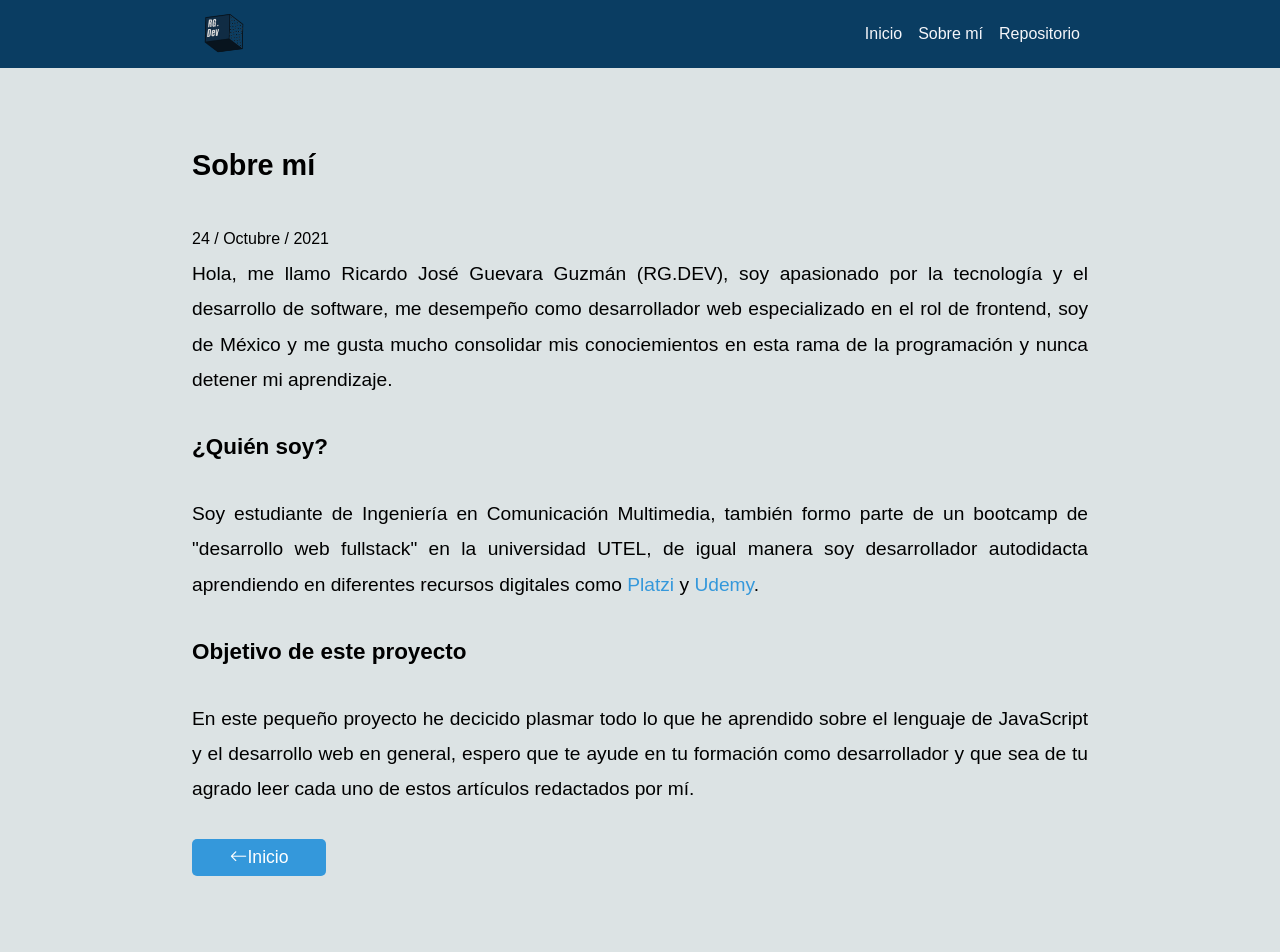
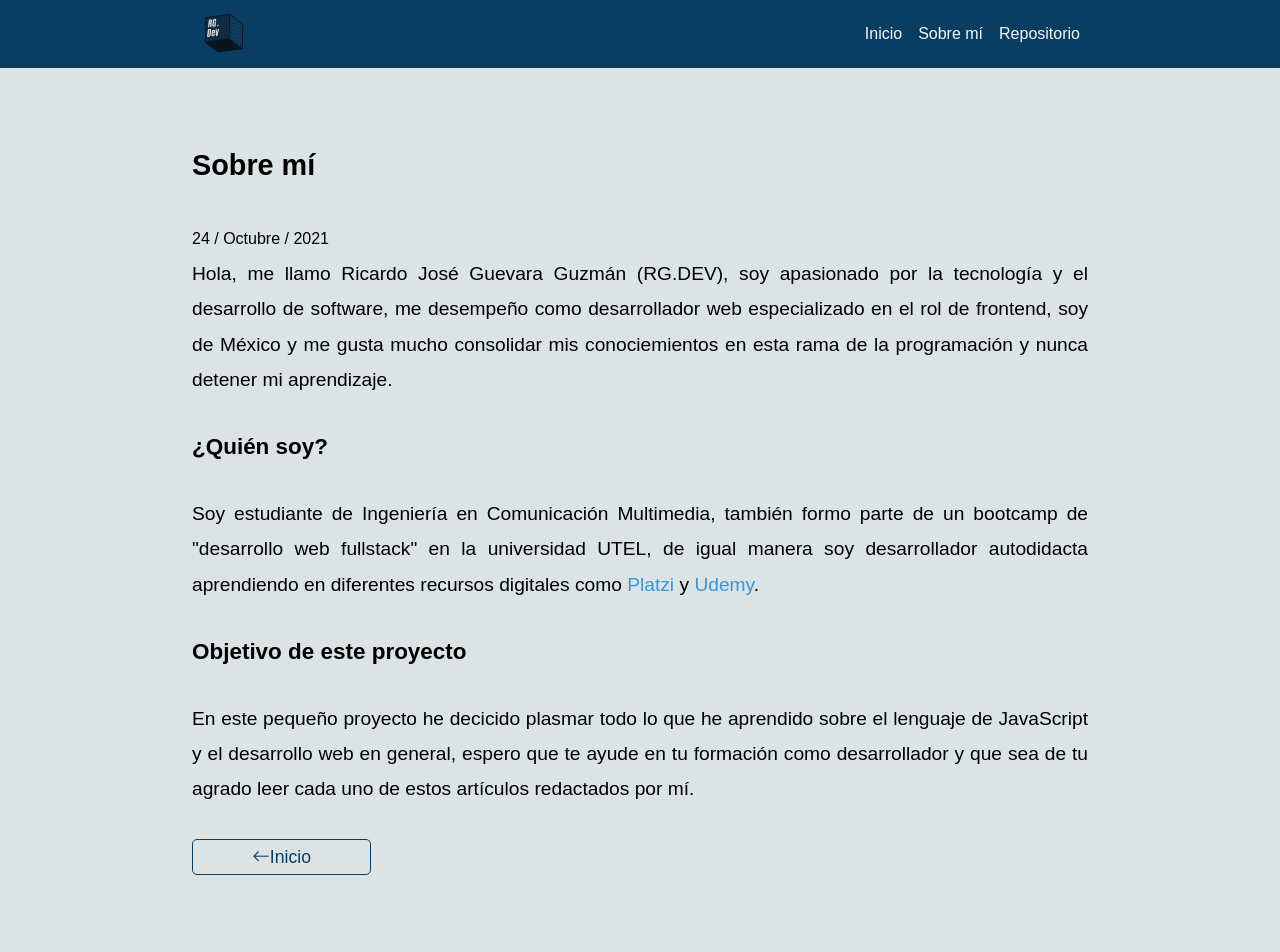
Before and after one commit to ricardoggz/blog-desarrollo-web-ricardodev, a React (Create React App) app: page /about in a window 1280 px wide. Shown: the top 952 px of the page. Built offline with nearby package versions, Linux system fonts and the light colour scheme; a web font is replaced by a local one.

Commit message:
new animations to button

```diff
--- a/src/components/Button/button.css
+++ b/src/components/Button/button.css
@@ -1,13 +1,18 @@
 button{
-    background:#3498db;
-    border: #3498db;
-    padding: 0.5rem;
+    background:none;
+    border:1px solid #0a3d62;
+    padding: 0.4rem;
     cursor:pointer;
-    color:#fff;
+    color:#0a3d62;
     border-radius: 5px;
     box-shadow: none;
-    width: 15%;
+    width: 20%;
     font-size: 1.1rem;
+}
+
+button:hover{
+    background:#b2ccdd;
+    transition: all 200ms ease-in-out;
 }
 
 /*responsive*/
```
